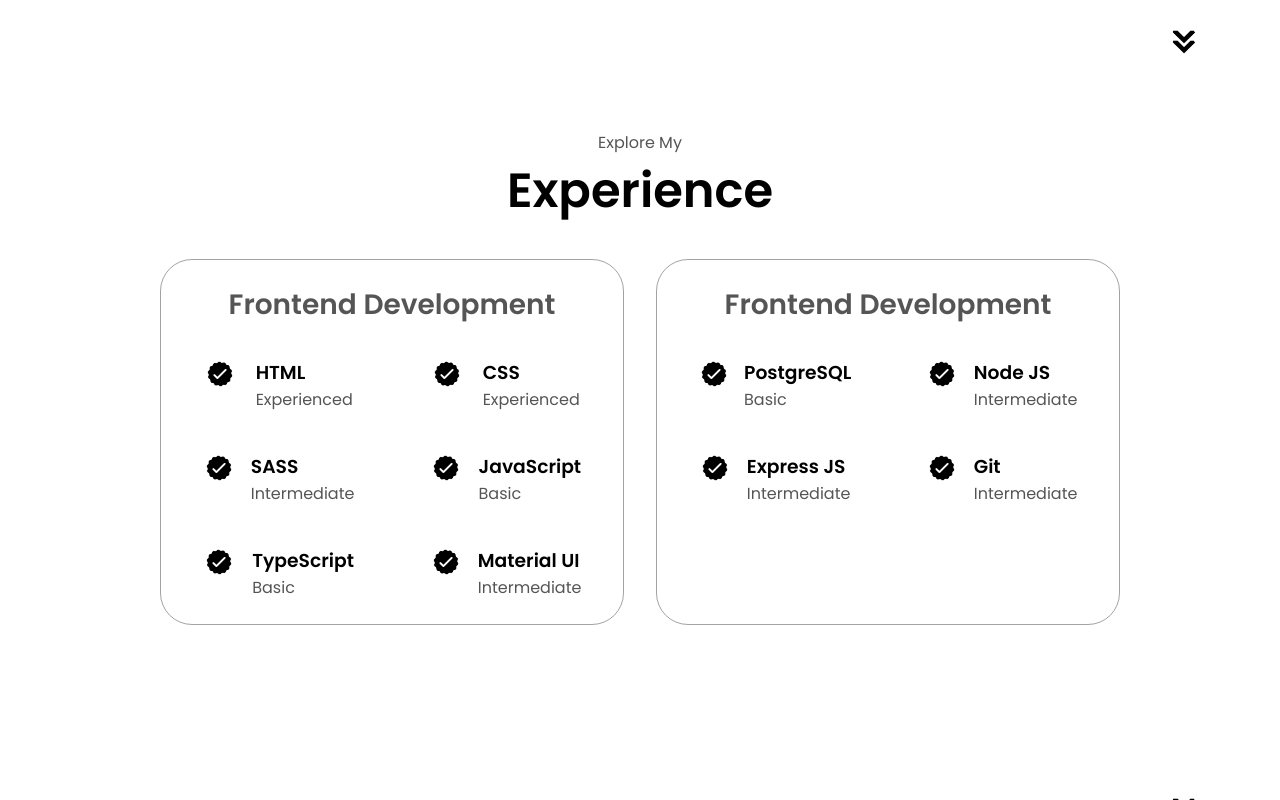
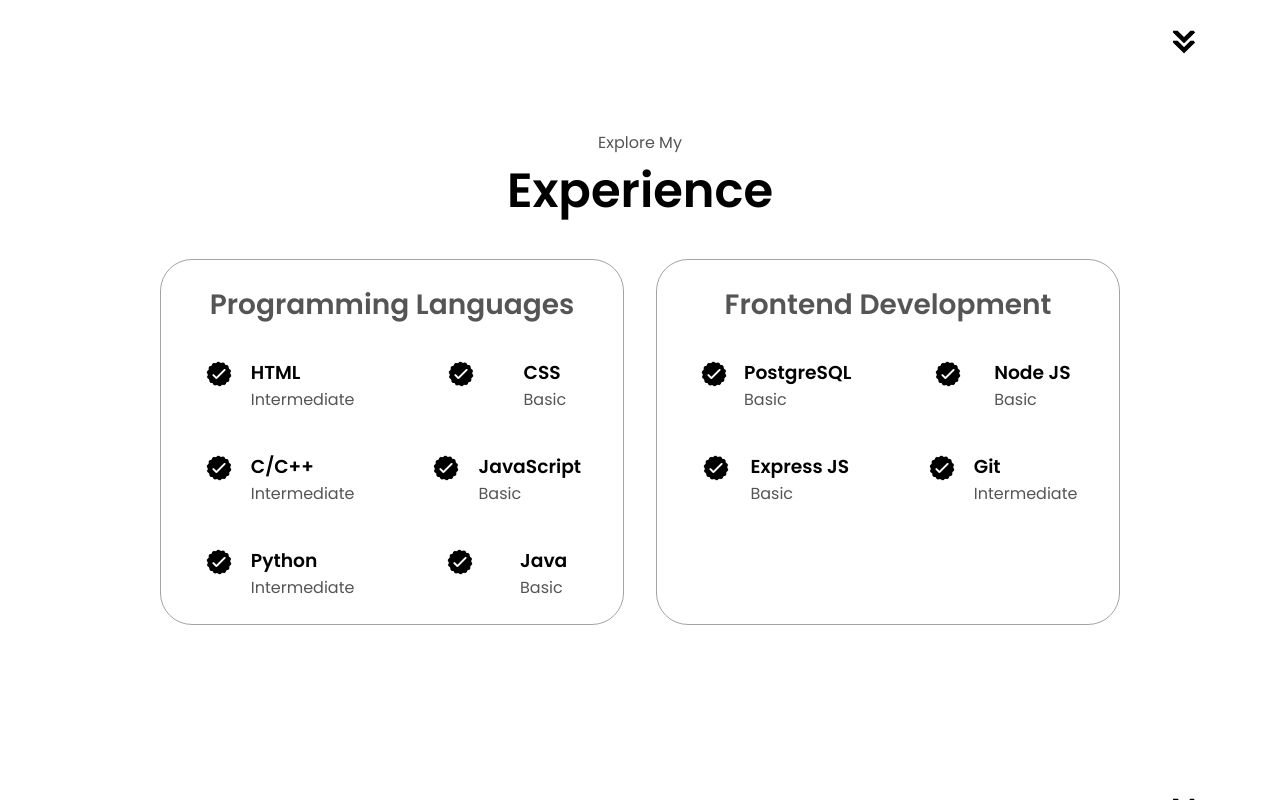
Before and after one commit to Sachin1727/portfolio-website, a plain HTML site: page index.html in a window 1280 px wide. Shown: the part 1566-2366 px from the top of the page. Drawn offline with Linux system fonts and the light colour scheme.

Commit message:
finished

```diff
--- a/index.html
+++ b/index.html
@@ -77,7 +77,7 @@
       <div class="section-container">
         <div class="section__pic-container">
           <img
-            src="./assets/about-pic.png"
+            src="./assets/about-pic1.jpg"
             alt="Profile picture"
             class="about-pic"
           />
@@ -126,7 +126,7 @@
       <div class="experience-details-container">
         <div class="about-containers">
           <div class="details-container">
-            <h2 class="experience-sub-title">Frontend Development</h2>
+            <h2 class="experience-sub-title">Programming Languages</h2>
             <div class="article-container">
               <article>
                 <img
@@ -136,7 +136,7 @@
                 />
                 <div>
                   <h3>HTML</h3>
-                  <p>Experienced</p>
+                  <p>Intermediate</p>
                 </div>
               </article>
               <article>
@@ -147,7 +147,7 @@
                 />
                 <div>
                   <h3>CSS</h3>
-                  <p>Experienced</p>
+                  <p>Basic</p>
                 </div>
               </article>
               <article>
@@ -157,7 +157,7 @@
                   class="icon"
                 />
                 <div>
-                  <h3>SASS</h3>
+                  <h3>C/C++</h3>
                   <p>Intermediate</p>
                 </div>
               </article>
@@ -179,8 +179,8 @@
                   class="icon"
                 />
                 <div>
-                  <h3>TypeScript</h3>
-                  <p>Basic</p>
+                  <h3>Python</h3>
+                  <p>Intermediate</p>
                 </div>
               </article>
               <article>
@@ -190,8 +190,8 @@
                   class="icon"
                 />
                 <div>
-                  <h3>Material UI</h3>
-                  <p>Intermediate</p>
+                  <h3>Java</h3>
+                  <p>Basic</p>
                 </div>
               </article>
             </div>
@@ -218,7 +218,7 @@
                 />
                 <div>
                   <h3>Node JS</h3>
-                  <p>Intermediate</p>
+                  <p>Basic</p>
                 </div>
               </article>
               <article>
@@ -229,7 +229,7 @@
                 />
                 <div>
                   <h3>Express JS</h3>
-                  <p>Intermediate</p>
+                  <p>Basic</p>
                 </div>
               </article>
               <article>
```
Also changed, not shown: 1 other file.
